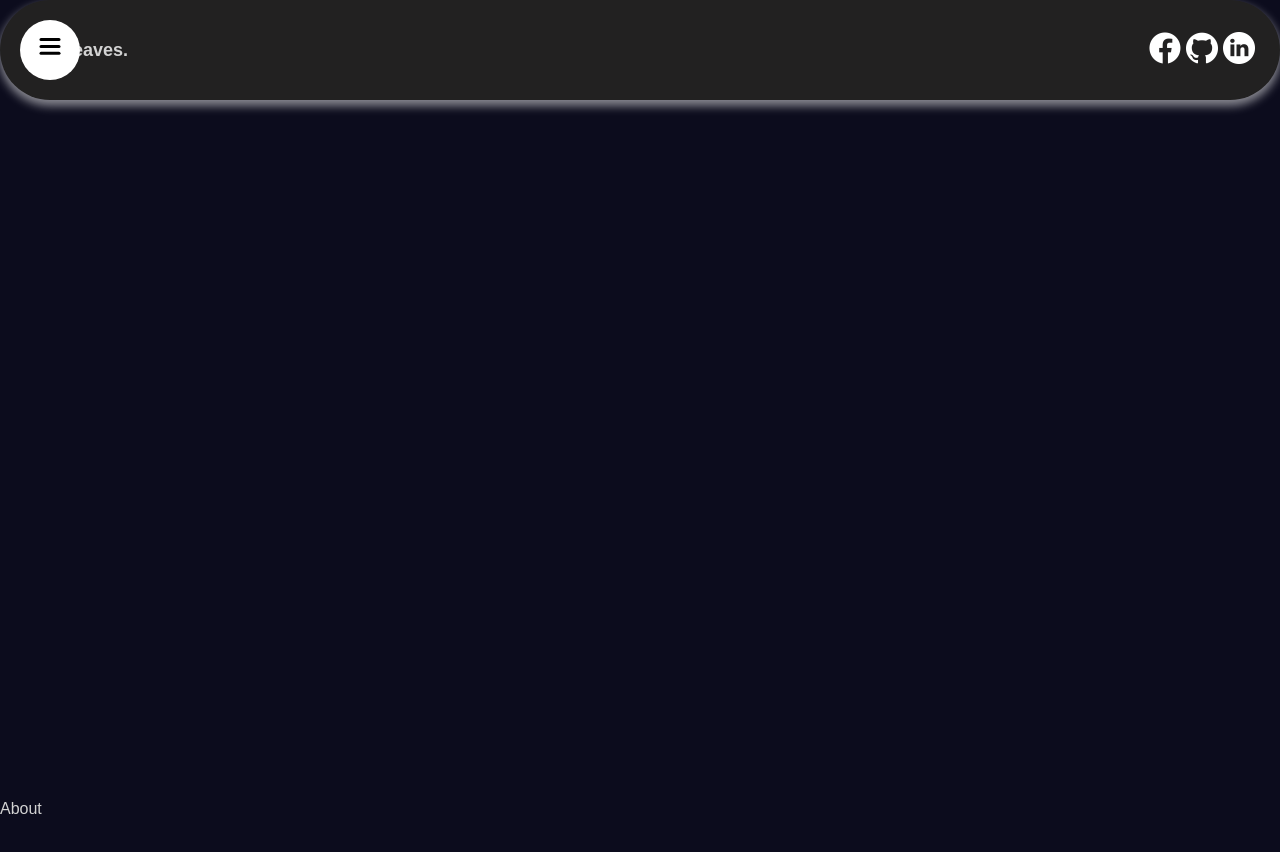
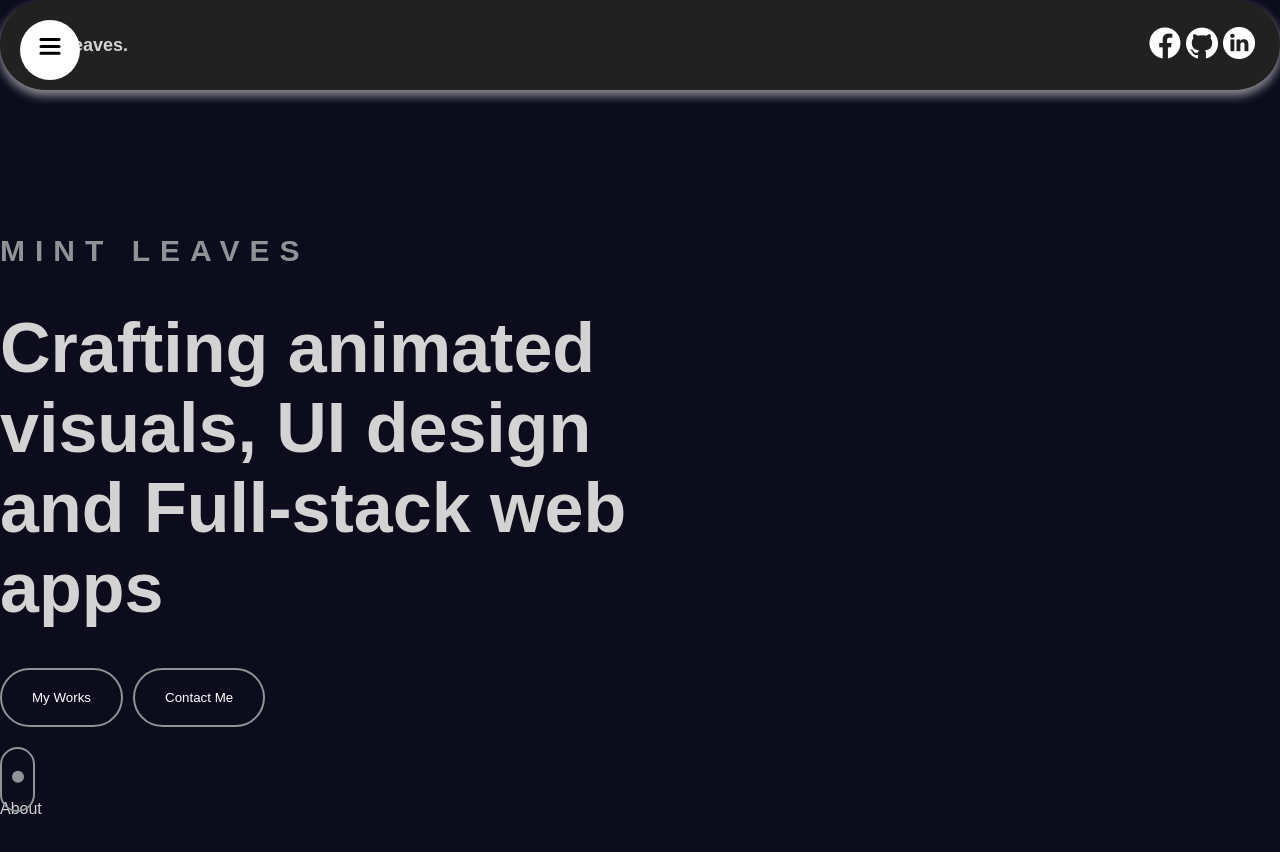
Before and after one commit to mintleaves/PortfolioWebsite, a React (Vite) app: page / in a window 1280 px wide. Shown: the top 852 px of the page. Built offline with nearby package versions, Linux system fonts and the light colour scheme.

Commit message:
hero section half done with framer animation only

```diff
--- a/src/App.jsx
+++ b/src/App.jsx
@@ -1,4 +1,5 @@
 import "./app.scss"
+import Hero from "./components/Hero/Hero"
 import Navbar from "./components/Navbar/Navbar"
 
 const App = () => {
@@ -6,6 +7,7 @@ const App = () => {
     <>
      <section id="Home">
         <Navbar />
+        <Hero />
      </section>
      <section id="About">About</section>
      <section id="Skills">Skills</section>
--- /dev/null
+++ b/src/components/Hero/Hero.jsx
@@ -0,0 +1,45 @@
+import ThreedModel from "../ThreeJs/ThreedModel";
+import "./hero.scss";
+import { motion } from "framer-motion";
+
+const Hero = () => {
+  return (
+    <div className="hero">
+      <div className="text_container">
+        <h2>MINT LEAVES</h2>
+        <h1>Crafting animated visuals, UI design and Full-stack web apps</h1>
+        <div className="button_scroll_wrapper">
+          <div className="buttons">
+            <button>My Works</button>
+            <button>Contact Me</button>
+          </div>
+          <div className="scroll_wrapper">
+            <div className="scroll_animation">
+              <a href="#About">
+                <div className="scroll_icon">
+                  <motion.div
+                    animate={{
+                      y: [0, 24, 0],
+                    }}
+                    transition={{
+                      duration: 1.5,
+                      repeat: Infinity,
+                      repeatType: "loop",
+                    }}
+                    className="scroll_icon_circle"
+                  ></motion.div>
+                </div>
+              </a>
+            </div>
+          </div>
+        </div>
+      </div>
+
+      <div className="threed_container">
+        <ThreedModel />
+      </div>
+    </div>
+  );
+};
+
+export default Hero;
--- /dev/null
+++ b/src/components/Hero/hero.scss
@@ -0,0 +1,70 @@
+.hero {
+  height: calc(100vh - 90px);
+  // background: linear-gradient(180deg, #0c0c1d, #272727);
+  display: flex;
+  max-width: 1366px;
+  height: 100%;
+  margin: auto;
+
+  .text_container {
+    width: 50%;
+    height: 100%;
+    display: flex;
+    flex-direction: column;
+    justify-content: center;
+    gap: 40px;
+
+    h2 {
+      font-size: 30px;
+      letter-spacing: 10px;
+      color: #8f9296;
+    }
+    h1 {
+      font-size: 70px;
+    }
+
+    .button_scroll_wrapper {
+
+      .buttons {
+        display: flex;
+        gap: 10px;
+        margin-bottom: 20px;
+        button {
+          padding: 20px 30px;
+          border: 2px solid #8f9296;
+          border-radius: 50px;
+          background: transparent;
+          color: white;
+        }
+      }
+
+      .scroll_wrapper {
+        position: relative;
+        .scroll_animation {
+          position: absolute;
+          display: flex;
+          justify-content: center;
+          align-items: center;
+        }
+
+        .scroll_icon {
+          width: 35px;
+          height: 65px;
+          border-radius: 20px;
+          border: 2px solid #8f9296;
+          display: flex;
+          justify-content: center;
+          align-items: start;
+          padding: 6px;
+
+          .scroll_icon_circle {
+            width: 12px;
+            height: 12px;
+            border-radius: 50%;
+            background-color: #8f9296;
+          }
+        }
+      }
+    }
+  }
+}
--- a/src/components/Navbar/navbar.scss
+++ b/src/components/Navbar/navbar.scss
@@ -1,5 +1,5 @@
 .navbar {
-  height: 100px;
+  height: 90px;
 
   .wrapper {
     max-width: 1366px;
--- /dev/null
+++ b/src/components/ThreeJs/ThreedModel.jsx
@@ -0,0 +1,10 @@
+
+const ThreedModel = () => {
+  return (
+    <div>
+
+    </div>
+  )
+}
+
+export default ThreedModel
```
